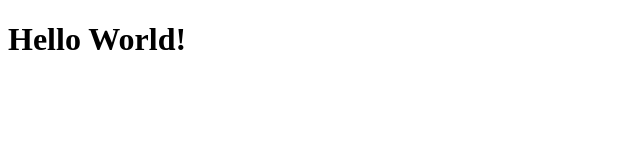
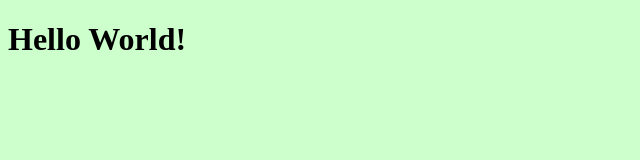
Before and after one commit to radyna/rsschool-cv, a plain HTML site: page index.html in a window 1280 px wide. Shown: the whole page, without its empty margins (0-640 px from the left). Drawn offline with Linux system fonts and the light colour scheme.

Commit message:
feat: add css file

```diff
--- a/index.html
+++ b/index.html
@@ -3,6 +3,7 @@
 <head>
     <meta charset="UTF-8">
     <title>CV for the Rolling Scopes</title>
+    <link rel="stylesheet" href="style.css">
 </head>
 <body>
     <h1>Hello World!</h1>
--- /dev/null
+++ b/style.css
@@ -0,0 +1,3 @@
+body {
+    background: rgb(204, 255, 204);
+}
```
